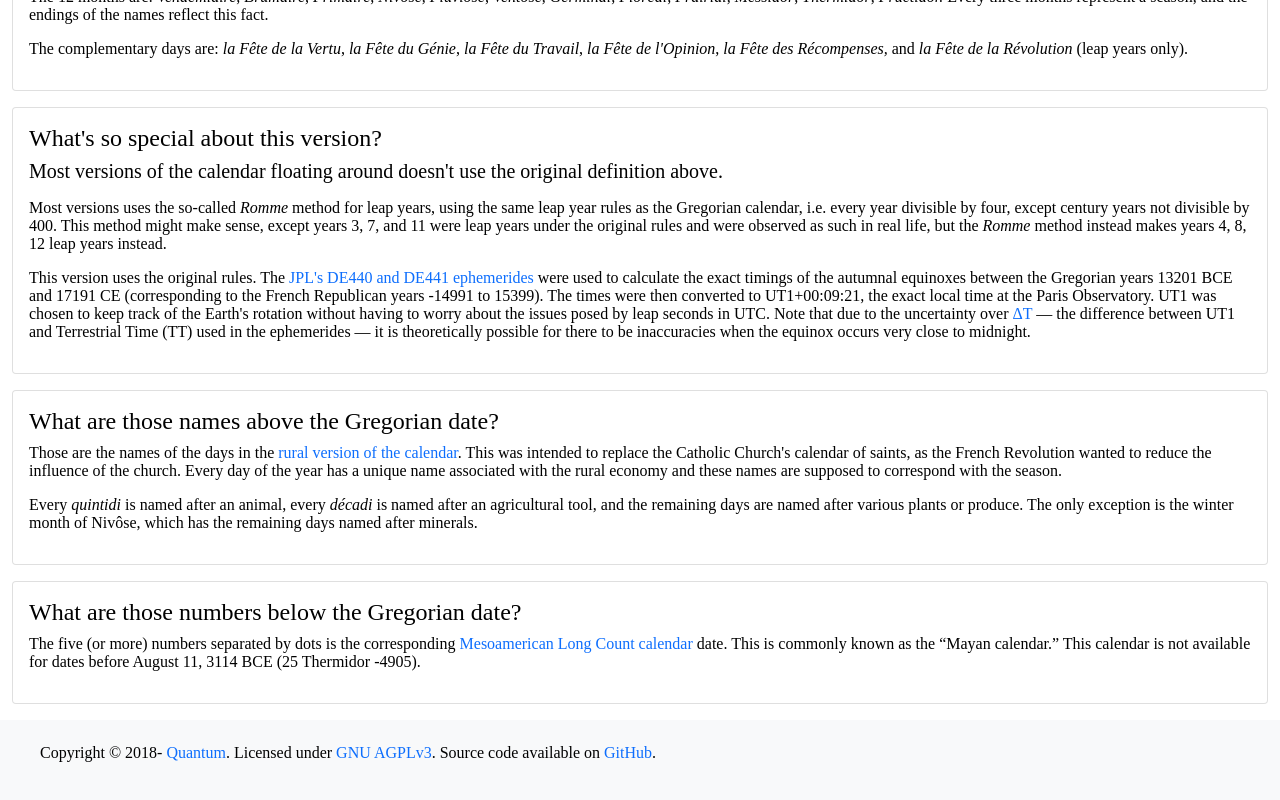
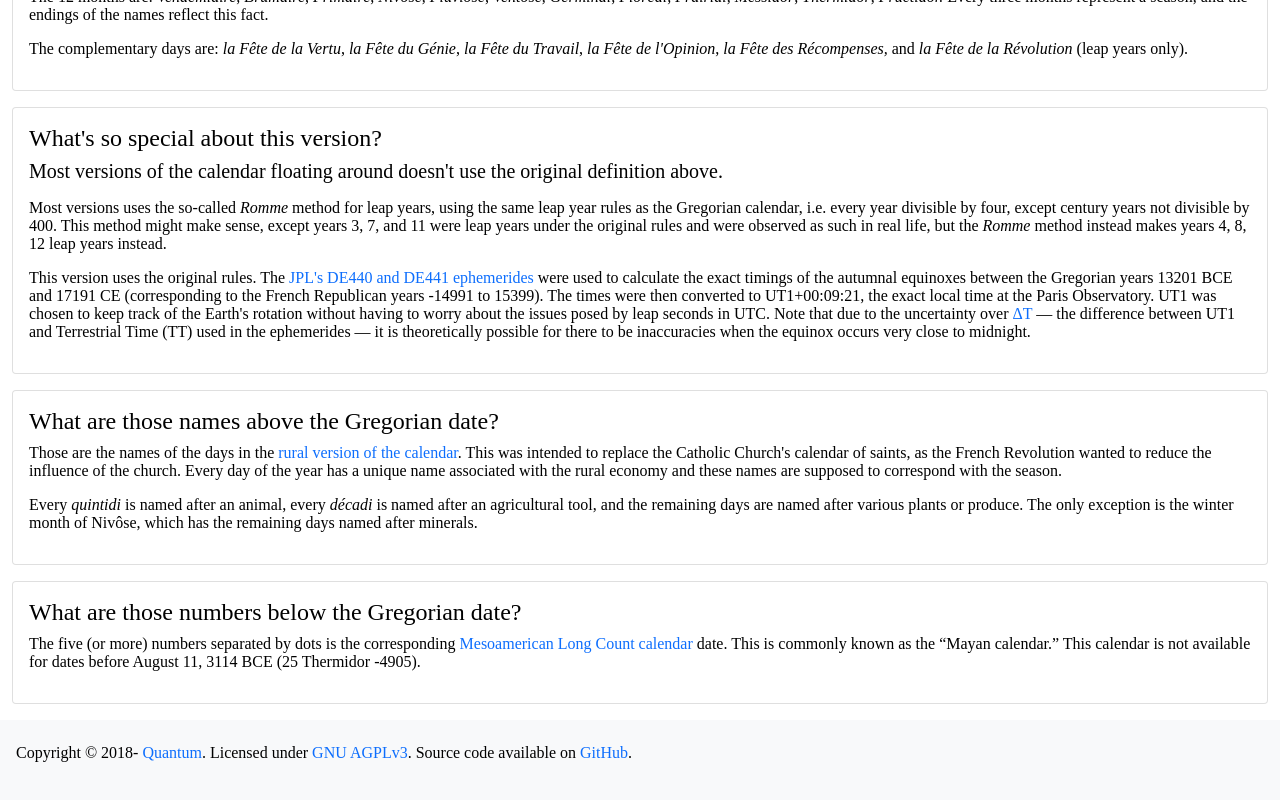
Before and after one commit to quantum5/qcal, a React (Create React App) app: page /230/5 in a window 1280 px wide. Shown: the part 969-1769 px from the top of the page. Built offline with nearby package versions, Linux system fonts and the light colour scheme.

Commit message:
Fix weird footer padding issues

```diff
--- a/src/index.scss
+++ b/src/index.scss
@@ -62,7 +62,7 @@ a {
 .footer {
   background: $light;
   min-height: $spacer * 4;
-  padding: ($spacer * 4 - $font-size-base) / 2;
+  padding: ($spacer * 4 - $font-size-base) / 2 0;
 
   .container {
     width: 100%;
```
